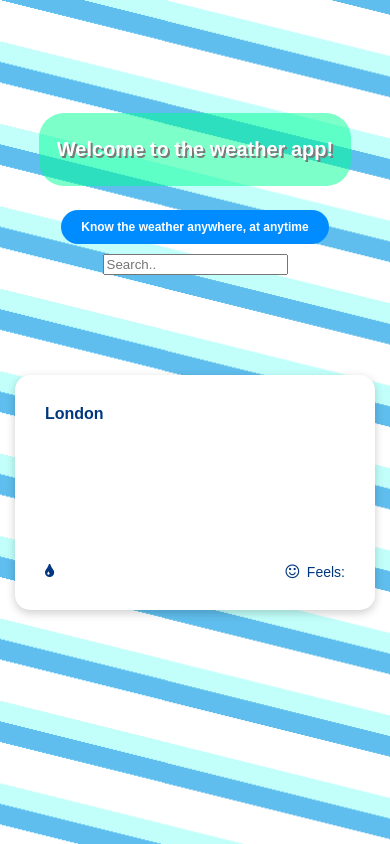
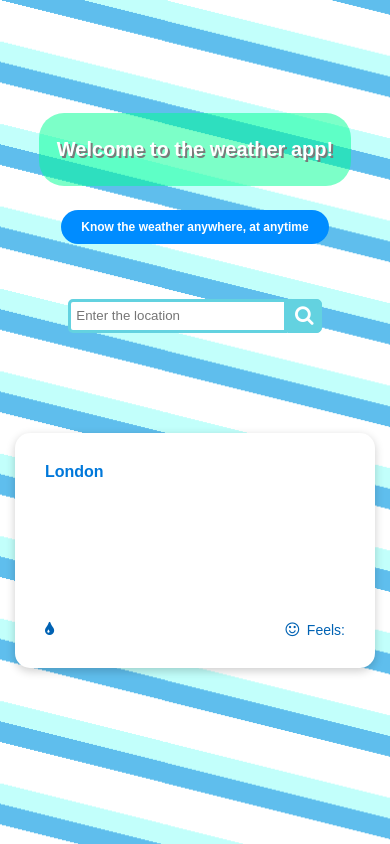
Before and after one commit to Niozk/weather-app, a Vue app: page / in a window 390 px wide. Built offline with nearby package versions, Linux system fonts and the light colour scheme; no server answers.

Commit message:
SearchBar 0.5
-SearchBar ge-add FRONT-END
-Responsive
-Color changes WeatherBox

```diff
--- a/src/components/Nav.vue
+++ b/src/components/Nav.vue
@@ -1,12 +1,12 @@
 <template>
 <nav>
     <h2>Know the weather anywhere, at anytime</h2>
-    <!-- TODO: insert search bar[COMPONENT]-->
-    <input type="text" placeholder="Search.."> <!--TESSSSSSSSSSST-->
+    <SearchBar />
 </nav>
 </template>
 
 <script setup>
+import SearchBar from './SearchBar.vue'
 </script>
 
 <style scoped>
--- /dev/null
+++ b/src/components/SearchBar.vue
@@ -0,0 +1,68 @@
+<template>
+<form class="search-bar" @submit.prevent="TESTESTEST">
+    <input type="text" class="search-text" name="search-text" placeholder="Enter the location">
+    <button type="submit" class="search-button">
+        <i class="icon-search"></i>
+    </button>
+</form>
+</template>
+
+<script setup>
+
+</script>
+
+<style scoped>
+form {
+    display: flex;
+    padding-top: 45px;
+    width: 35%;
+}
+
+.search-text {
+    padding: 5px;
+    width: 100%;
+    height: 26px;
+    border: 3px solid #63d2e0;
+    border-radius: 5px 0 0 5px;
+    outline: none;
+    transition: border-color 0.3s ease-in-out;
+}
+
+.search-text:focus{
+    border: 3px solid #09acc2;
+}
+
+.search-button {
+    width: 40px;
+    height: 42px;
+    background: #63d2e0;
+    color: white;
+    font-size: 20px;
+    text-align: center;
+    cursor: pointer;
+    border: 1px solid #63d2e0;
+    border-radius: 0 5px 5px 0;
+}
+
+@media only screen
+and (max-width: 1000px) {
+    form {
+        width: 45%;
+    }
+}
+
+@media only screen
+and (max-width: 530px) {
+    form {
+        width: 65%;
+    }
+
+    .search-text {
+        height: 18px;
+    }
+
+    .search-button {
+        height: 34px;
+    }
+}
+</style>
--- a/src/components/WeatherBox.vue
+++ b/src/components/WeatherBox.vue
@@ -92,7 +92,7 @@
 
 .color-size {
     font-size: 20px;
-    color: #003780;
+    color: #0062b3;
 }
 
 #temp {
@@ -102,7 +102,7 @@
     align-items: center;
     font-size: 65px;
     font-weight: bold;
-    color: #0055c4;
+    color: #008cff;
 }
 
 #weather {
@@ -117,7 +117,7 @@
     justify-content: flex-start;
     font-size: 28px;
     font-weight: bold;
-    color: #003780;
+    color: #0078da;
 }
 
 #date {
```
